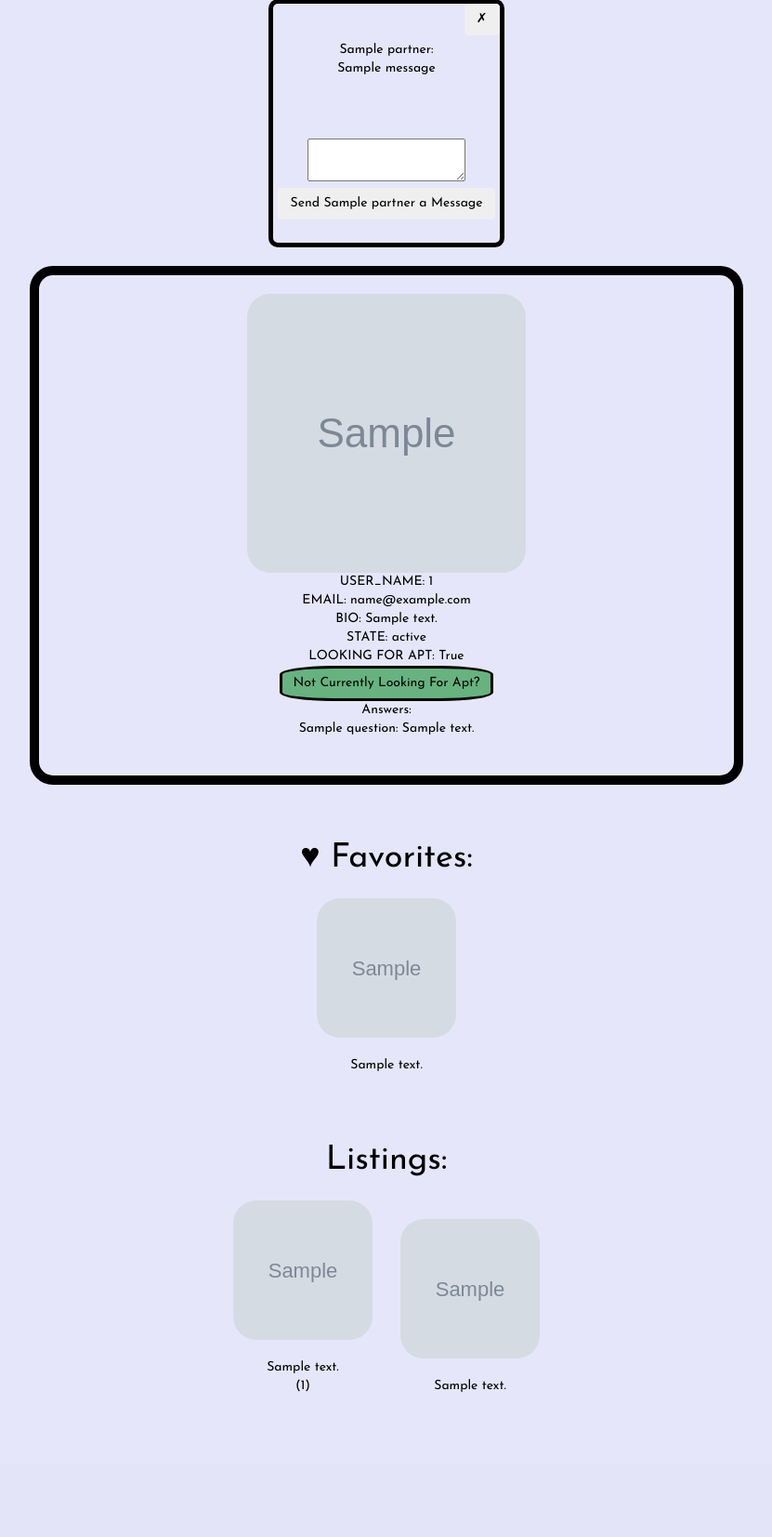
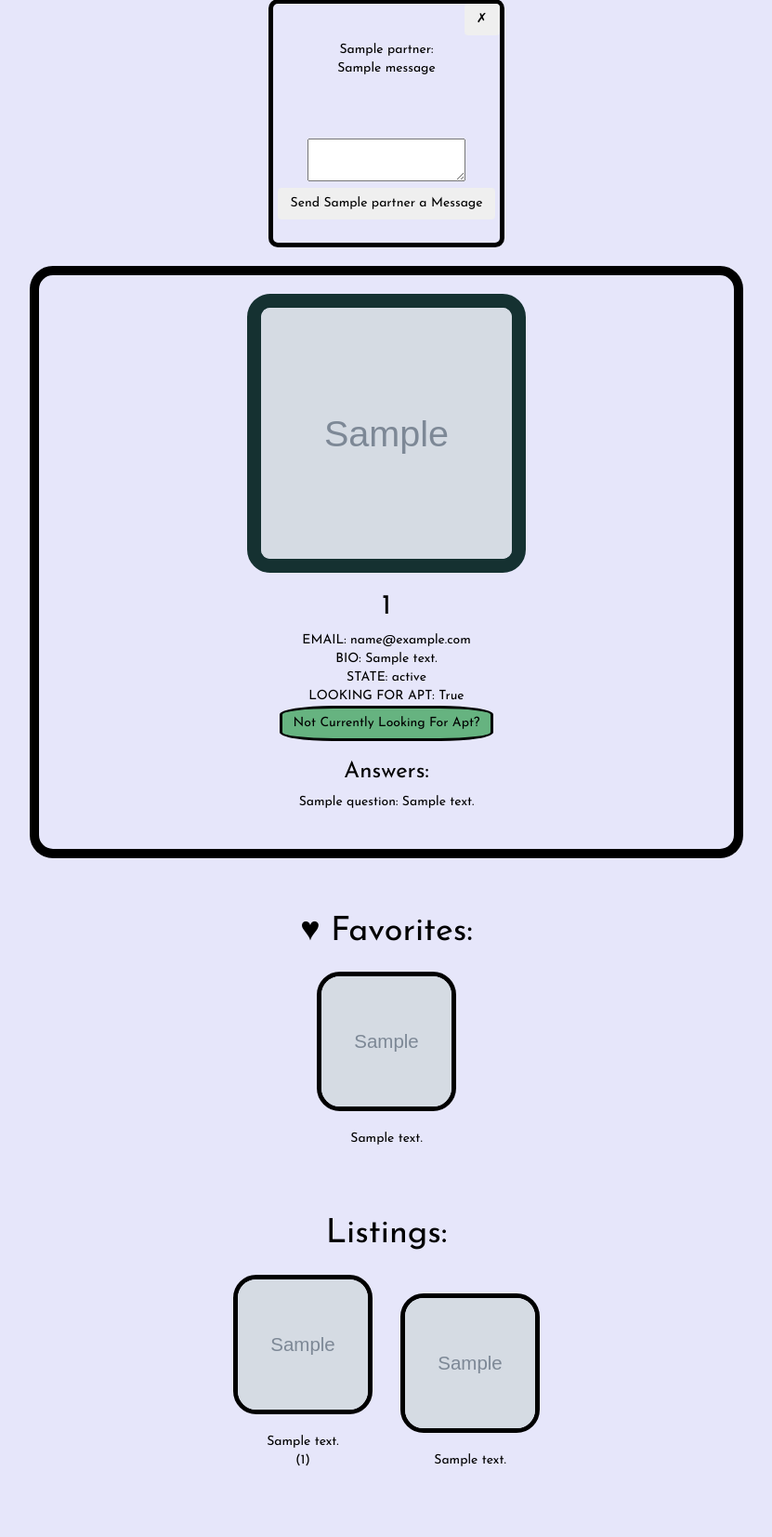
Before and after one commit to ellakcd/PROJECT, a Flask app: template templates/my_profile.html in a window 1280 px wide. Shown: the part 354-2007 px from the top of the page at 93% size, without its empty margins (224-1055 px from the left). Before the commit the page ends 1851 px from the top, so only its background shows below. Run offline with Flask 2, Linux system fonts and the light colour scheme; tables that the repository leaves empty hold one stand-in row (values such as "Sample post"); the template is opened without the code that fills it: values that come from a table or form of the project are taken from there, most other values are stand-ins (such as "Sample title", 1, 10 or a date in 2020); grey boxes marked "Sample" are stand-in pictures; some libraries are stand-ins or nearby versions.

Commit message:
finish css

```diff
--- a/server.py
+++ b/server.py
@@ -818,7 +818,7 @@ def update_state_json():
 
 if __name__ == "__main__":
 
-    app.debug = True
+    # app.debug = True
     app.jinja_env.auto_reload = app.debug
 
     connect_to_db(app)
--- a/static/css/stylesheet.css
+++ b/static/css/stylesheet.css
@@ -15,6 +15,8 @@ body {
 	height: 150px;
 	width: 150px;
 	border-radius: 25px;
+	border: 5px solid black;
+	vertical-align: top;
 }
 
 .listing_photos {
@@ -26,6 +28,7 @@ body {
 	width: 100px;
 	display: inline-block;
 	border-radius: 25px;
+	border: 5px solid black;
 }
 
 .tiny_photo {
@@ -117,7 +120,6 @@ a {
 
 
 .roommates {
-	display: inline-block;
 	text-align: center;
 }
 
--- a/templates/homepage.html
+++ b/templates/homepage.html
@@ -79,8 +79,8 @@
 
 {% else %}
 <div class="registration_form">
-	Not A Member?<br>
-	Tell us a little about yourself: <br><br>
+	<h2>Not A Member?</h2>
+	<h3>Tell us a little about yourself: </h3><br>
 	<form action="/make_user_profile" method="POST" enctype="multipart/form-data">
 	User Name (how others will see you listed):<br>
 		<input type="text" name="user_name" required><br><br>
@@ -129,7 +129,7 @@
 		{{ listing.listing_id }}<br>
 		{% endfor %}
 		<br><br>
-		<input type="submit" value="Create Profile!">
+		<input type="submit" class="search_button btn" value="Create Profile!">
 	</form>
 </div>
 
--- a/templates/my_profile.html
+++ b/templates/my_profile.html
@@ -35,8 +35,7 @@
 				<input type="radio" name="duration" value="1"> ~ 1 month
 				<input type="radio" name="duration" value="3"> ~ 3 Months
 				<input type="radio" name="duration" value="6"> ~ 6 months
-				<input type="radio" name="duration" value="12"> ~ A Year + <br><br>
-				~~~~~~~~~~~~~~~~~~~~~~~~~~~~~~~~~~~~
+				<input type="radio" name="duration" value="12"> ~ A Year + <br><br><br>
 
 			Bedrooms: <br>
 				<input type="radio" name="bedrooms" value="1"> 1
@@ -65,9 +64,8 @@
 				<input type="file" name="main_photo" required><br>
 				<input type="file" name="photo_1" required><br>
 				<input type="file" name="photo_2" required><br>
-				<input type="file" name="photo_3" required><br>
+				<input type="file" name="photo_3" required><br><br>
 
-				~~~~~~~~~~~~~~~~~~~~~~~~~~~~~~~~~~~~
 			Will you be living there?: <br>
 				<input type="radio" name="living_there" value="True"> Yep!
 				<input type="radio" name="living_there" value="False"> Nope. <br>
@@ -79,7 +77,7 @@
 			</div>
       </div>
       <div class="modal-footer">
-        		<input type="submit" value="Create Listing!">
+        		<input type="submit" class="search_button btn" value="Create Listing!">
 			</form>
       </div>
     </div>
@@ -126,8 +124,8 @@
 		</div>
 
 	<div class="profile">
-			<img src="{{ page_user.photo }}" class="big_photo" class="profile_picture"><br>
-			USER_NAME: {{ page_user.user_id }}<br>
+			<img src="{{ page_user.photo }}" class="big_photo profile_pic"><br>
+			<h2>{{ page_user.user_id }}</h2>
 			EMAIL: {{ page_user.email }}<br>
 			BIO: {{ page_user.bio }}<br>
 			STATE: {{ page_user.state }}<br>
@@ -140,7 +138,7 @@
 					<button id="activate"> Looking Once More! </button>
 				{% endif %}
 			</div>
-			Answers: <br>
+			<h3>Answers: </h3>
 			{% for answer in page_user.answers %}
 			{{  answer.question.question }}: {{ answer.answer }}<br>
 			{% endfor %}<br>
```
Also changed, not shown: templates/listing_profile.html (+6 -6 lines), templates/user_profile.html (+4 -4 lines), static/uploaded_images/bedroom.jpg (added), static/uploaded_images/kitchen pic.jpeg (added), static/uploaded_images/living room.jpeg (added), 1 other file.
